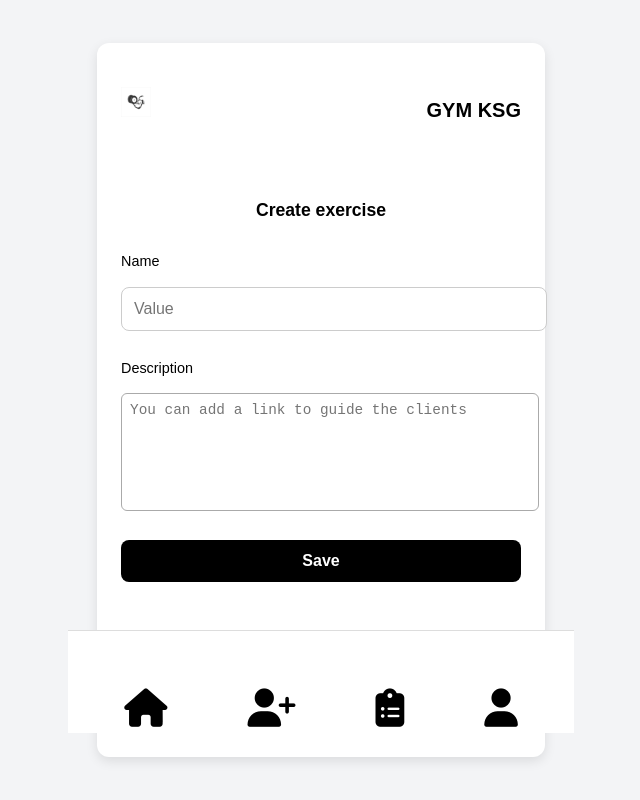
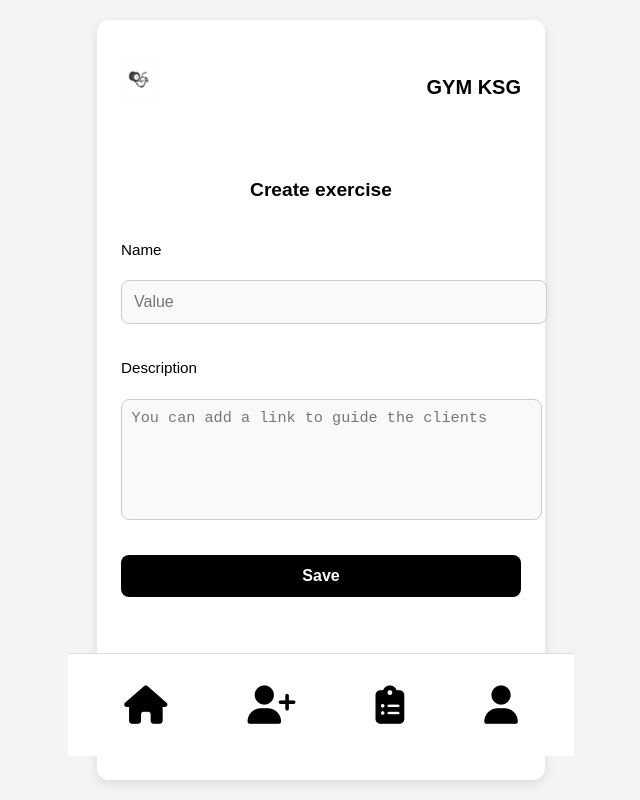
Before and after one commit to utn-integrador-III/gym-mngmt-frontend, a React (Create React App) app: page /createExercise in a window 1280 px wide. Shown: the whole page, without its empty margins (319-959 px from the left). Built offline with nearby package versions, Linux system fonts and the light colour scheme.

Commit message:
Actualización Delete_Exercise.

```diff
--- a/src/pages/trainers/CreateRoutine.tsx
+++ b/src/pages/trainers/CreateRoutine.tsx
@@ -1,19 +1,92 @@
-import React, { useState } from 'react';
+import React, { useEffect, useState } from 'react';
 import '../../styles/trainers/createRoutine.css';
 import logo from '../../assets/images/logo.jpg';
 
+const EXERCISES_API_URL = 'http://localhost:8000/exercises';
+const ROUTINE_API_URL = 'http://localhost:8000/daily_routines';
+
+// ID del entrenador (puedes cambiarlo según tu sesión)
+const ID_COACH = '60f7f9e0c8c8a2f1d8d0b9f5';
 
 const CreateRoutine: React.FC = () => {
   const [numExercises, setNumExercises] = useState(4);
+  const [exerciseList, setExerciseList] = useState<any[]>([]);
+  const [selectedExercises, setSelectedExercises] = useState<string[]>([]);
+  const [routineName, setRoutineName] = useState('');
+  const [statusMessage, setStatusMessage] = useState('');
+
+  useEffect(() => {
+    const fetchExercises = async () => {
+      try {
+        const res = await fetch(EXERCISES_API_URL);
+        const data = await res.json();
+        setExerciseList(data);
+        setSelectedExercises(Array(numExercises).fill(''));
+      } catch (error) {
+        console.error('Error al obtener ejercicios:', error);
+      }
+    };
+
+    fetchExercises();
+  }, []);
+
+  useEffect(() => {
+    setSelectedExercises(Array(numExercises).fill(''));
+  }, [numExercises]);
+
+  const handleExerciseChange = (index: number, value: string) => {
+    const updated = [...selectedExercises];
+    updated[index] = value;
+    setSelectedExercises(updated);
+  };
+
+  const handleSaveRoutine = async () => {
+    if (!routineName.trim()) {
+      setStatusMessage('❌ Debes ingresar un nombre para la rutina.');
+      return;
+    }
+
+    if (selectedExercises.some((id) => !id)) {
+      setStatusMessage('❌ Debes seleccionar todos los ejercicios.');
+      return;
+    }
+
+    try {
+      for (const id_exercise of selectedExercises) {
+        const res = await fetch(ROUTINE_API_URL, {
+          method: 'POST',
+          headers: { 'Content-Type': 'application/json' },
+          body: JSON.stringify({
+            id_coach: ID_COACH,
+            id_exercise,
+            name: routineName,
+          }),
+        });
+
+        if (!res.ok) throw new Error('Error al guardar un ejercicio.');
+      }
+
+      setStatusMessage('✅ Rutina guardada exitosamente.');
+    } catch (error) {
+      console.error('Error al guardar la rutina:', error);
+      setStatusMessage('❌ Error al guardar la rutina. Ver consola para más detalles.');
+    }
+  };
 
   const renderExerciseSelectors = () => {
     return Array.from({ length: numExercises }, (_, i) => (
-      <select key={i} className="exercise-select">
-        <option disabled>Exercise {i + 1}</option>
-        <option>Push-ups</option>
-        <option>Squats</option>
-        <option>Planks</option>
-        <option>Burpees</option>
+      <select
+        key={i}
+        className="exercise-select"
+        value={selectedExercises[i] || ''}
+        onChange={(e) => handleExerciseChange(i, e.target.value)}
+      >
+        <option value="">Selecciona ejercicio {i + 1}</option>
+        {exerciseList.map((exercise) => (
+          <option key={exercise._id} value={exercise._id}>
+            {exercise.name}
+          </option>
+        ))}
       </select>
     ));
   };
@@ -32,8 +105,10 @@ const CreateRoutine: React.FC = () => {
 
         <input
           type="text"
-          placeholder="Routines name"
+          placeholder="Routine name"
           className="input"
+          value={routineName}
+          onChange={(e) => setRoutineName(e.target.value)}
         />
 
         <p className="instruction">
@@ -55,10 +130,11 @@ const CreateRoutine: React.FC = () => {
           {renderExerciseSelectors()}
         </div>
 
-        <button className="save-button">Save</button>
+        <button className="save-button" onClick={handleSaveRoutine}>Save</button>
+        {statusMessage && <p className="status-message">{statusMessage}</p>}
       </div>
 
-     {/* Barra inferior */}
+      {/* Bottom Navigation */}
       <div className="bottom-navigation">
         <button className="nav-button"><i className="fas fa-home"></i></button>
         <button className="nav-button"><i className="fas fa-user-plus"></i></button>
--- a/src/pages/trainers/DeleteExercise.tsx
+++ b/src/pages/trainers/DeleteExercise.tsx
@@ -1,14 +1,74 @@
-import React, { useState } from 'react';
+import React, { useEffect, useState } from 'react';
 import '../../styles/trainers/deleteExercise.css';
 import logo from '../../assets/images/logo.jpg';
+import '@fortawesome/fontawesome-free/css/all.min.css';
+
+//import { deleteExercise, getExercises } from '../../api/exerciseApi';
+
+const API_URL = 'http://localhost:8000/exercises'; // o tu endpoint real
+
+export const getExercises = async () => {
+  try {
+    const res = await fetch(API_URL);
+    if (!res.ok) throw new Error('No se pudieron obtener los ejercicios');
+    return await res.json();
+  } catch (error) {
+    console.error('Error al obtener ejercicios:', error);
+    return [];
+  }
+};
+
+export const deleteExercise = async (id: string) => {
+  try {
+    const res = await fetch(`${API_URL}/${id}`, {
+      method: 'DELETE',
+    });
+
+    if (!res.ok) throw new Error('No se pudo eliminar el ejercicio');
+    return { success: true };
+  } catch (error: any) {
+    return { error: error.message || 'Error desconocido al eliminar' };
+  }
+};
+
+
+interface Exercise {
+  _id: string;
+  name: string;
+  description: string;
+}
 
 const DeleteExercise: React.FC = () => {
-  const [name, setName] = useState('');
-  const [description, setDescription] = useState('');
+  const [exercises, setExercises] = useState<Exercise[]>([]);
+  const [selectedId, setSelectedId] = useState('');
 
-  const handleDelete = (e: React.FormEvent) => {
+  useEffect(() => {
+    const fetchExercises = async () => {
+      const data = await getExercises();
+      setExercises(data);
+    };
+    fetchExercises();
+  }, []);
+
+  const handleDelete = async (e: React.FormEvent) => {
     e.preventDefault();
-    console.log('Deleting:', { name, description });
+
+    if (!selectedId) {
+      alert('Please select an exercise to delete');
+      return;
+    }
+
+    const confirmDelete = window.confirm('Are you sure you want to delete this exercise?');
+    if (!confirmDelete) return;
+
+    const result = await deleteExercise(selectedId);
+    if (result.success) {
+      alert('Exercise deleted successfully!');
+      setExercises((prev) => prev.filter((ex) => ex._id !== selectedId));
+      setSelectedId('');
+    } else {
+      alert(`Error: ${result.error}`);
+    }
   };
 
   return (
@@ -22,24 +82,21 @@ const DeleteExercise: React.FC = () => {
 
         {/* Formulario */}
         <main className="content">
-          <h2 className="page-title">Delete exercise</h2>
+          <h2 className="page-title">Delete Exercise</h2>
           <form className="form" onSubmit={handleDelete}>
-            <label className="label">Name</label>
-            <input
+            <label className="label">Select Exercise</label>
+            <select
               className="input"
-              type="text"
-              placeholder="Value"
-              value={name}
-              onChange={(e) => setName(e.target.value)}
-            />
-
-            <label className="label">Description</label>
-            <textarea
-              className="textarea"
-              placeholder="It´s the link"
-              value={description}
-              onChange={(e) => setDescription(e.target.value)}
-            />
+              value={selectedId}
+              onChange={(e) => setSelectedId(e.target.value)}
+            >
+              <option value="">-- Choose an exercise --</option>
+              {exercises.map((exercise) => (
+                <option key={exercise._id} value={exercise._id}>
+                  {exercise.name}
+                </option>
+              ))}
+            </select>
 
             <button type="submit" className="delete-button">
               DELETE
--- a/src/styles/trainers/deleteExercise.css
+++ b/src/styles/trainers/deleteExercise.css
@@ -1,111 +1,123 @@
-/* import '@fortawesome/fontawesome-free/css/all.min.css'; */
-
 .delete-exercise-container {
   display: flex;
   justify-content: center;
-  align-items: flex-start;
+  align-items: center;
   min-height: 100vh;
-  background-color: white;
-  padding: 2rem 1rem 5rem;
+  background-color: #f8f9fa;
+  padding: 2rem 1rem;
   box-sizing: border-box;
+  flex-direction: column; /* si vas a tener footer abajo */
 }
 
 .delete-card {
   width: 100%;
-  max-width: 400px;
-  border: 1px solid #ccc;
-  border-radius: 12px;
-  padding: 1.5rem;
-  box-shadow: 0 4px 10px rgba(0, 0, 0, 0.1);
-  position: relative;
-  background-color: #fff;
+  max-width: 420px;
+  border: 1px solid #e0e0e0;
+  border-radius: 16px;
+  padding: 2rem;
+  box-shadow: 0 6px 20px rgba(0, 0, 0, 0.08);
+  background-color: #ffffff;
+  display: flex;
+  flex-direction: column;
 }
 
 .header {
   display: flex;
   align-items: center;
-  gap: 0.5rem;
+  justify-content: space-between;
+  margin-bottom: 2.5rem; /* un poco más espacio */
+}
+
+.login-logo {
+  height: 35px;
+  width: 35px;
+  object-fit: contain;
+  margin-right: 10px;
+}
+
+.title {
+  font-size: 1.3rem;
+  font-weight: 700;
+}
+
+.page-title {
+  font-size: 1.2rem;
+  font-weight: 600;
   margin-bottom: 1.5rem;
 }
 
-.login-logo {
-  height: 30px;
-  width: 30px;
-  object-fit: contain;
-}
-
-.title {
-  font-size: 1.2rem;
-  font-weight: bold;
-}
-
-.content {
-  display: flex;
-  flex-direction: column;
-}
-
-.page-title {
-  font-size: 1.1rem;
-  font-weight: 600;
-  margin-bottom: 1rem;
-}
-
-.form {
-  display: flex;
-  flex-direction: column;
-}
-
 .label {
-  font-size: 0.9rem;
-  margin-bottom: 0.3rem;
+  font-size: 0.95rem;
+  margin-bottom: 0.6rem;
   font-weight: 500;
 }
 
-.input, .textarea {
-  padding: 0.5rem;
-  border: 1px solid #aaa;
-  border-radius: 6px;
-  margin-bottom: 1rem;
-  font-size: 0.9rem;
+.input,
+.textarea,
+select {
+  padding: 0.6rem;
+  border: 1px solid #ccc;
+  border-radius: 8px;
+  font-size: 0.95rem;
   width: 100%;
+  margin-bottom: 1.4rem;
+  background-color: #f9f9f9;
+  transition: border-color 0.3s;
+}
+
+.input:focus,
+.textarea:focus,
+select:focus {
+  outline: none;
+  border-color: #007bff;
+  background-color: #fff;
 }
 
 .textarea {
   resize: none;
-  height: 80px;
+  height: 90px;
 }
 
 .delete-button {
   background-color: #e53935;
   color: white;
-  padding: 0.6rem;
+  padding: 0.7rem;
   border: none;
-  border-radius: 6px;
+  border-radius: 8px;
   font-weight: bold;
+  font-size: 1rem;
   cursor: pointer;
   transition: background-color 0.3s ease;
+  margin-top: 0.5rem;
 }
 
 .delete-button:hover {
   background-color: #c62828;
 }
 
-/* Barra de iconos */
 .bottom-navigation {
-  margin-top: 1.5rem;
-  padding-top: 0.7rem;
+  margin-top: 2rem;
+  padding: 0.8rem 1rem;
   border-top: 1px solid #ddd;
   background-color: #fff;
   display: flex;
   justify-content: space-around;
-  justify-content: space-evenly; /* <--- Aquí está la clave */
+  align-items: center;
 }
 
 .nav-button {
   background: none;
   border: none;
-  padding: 25px;
-  font-size: 1.0rem;
-  color: black;
+  font-size: 1.6rem;
+  color: #333;
   cursor: pointer;
+  display: flex;
+  flex-direction: column;
+  align-items: center;
+  transition: color 0.3s ease;
+  padding: 0;
 }
+
+.nav-button:hover {
+  color: #007bff;
+}
```
Lines whose indentation alone changed are shown as unchanged.
